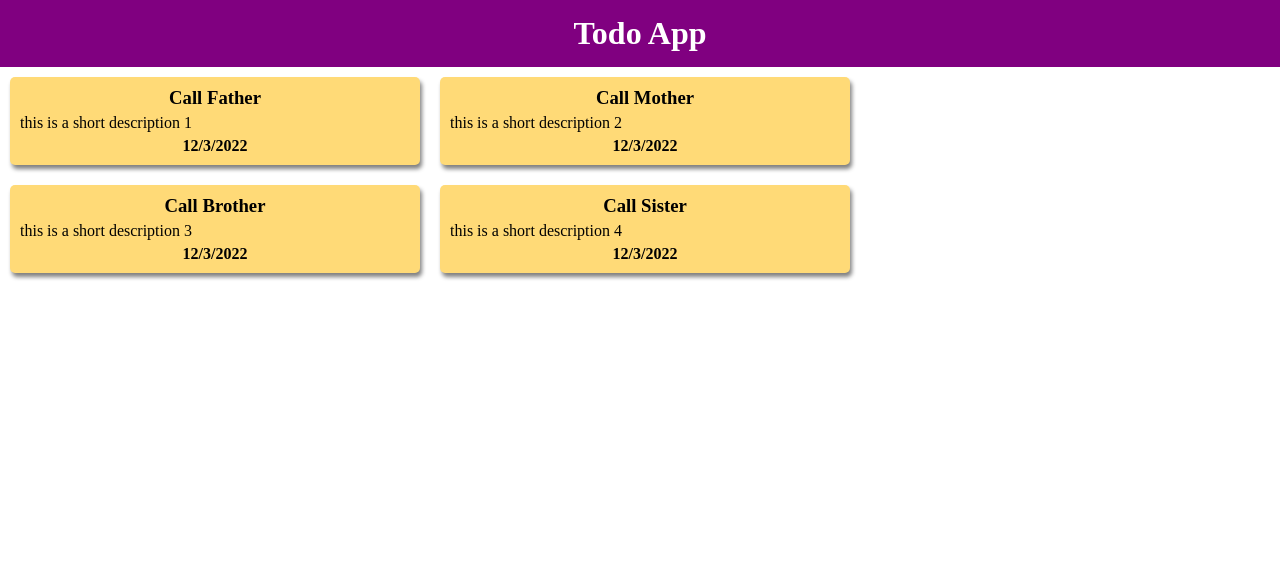
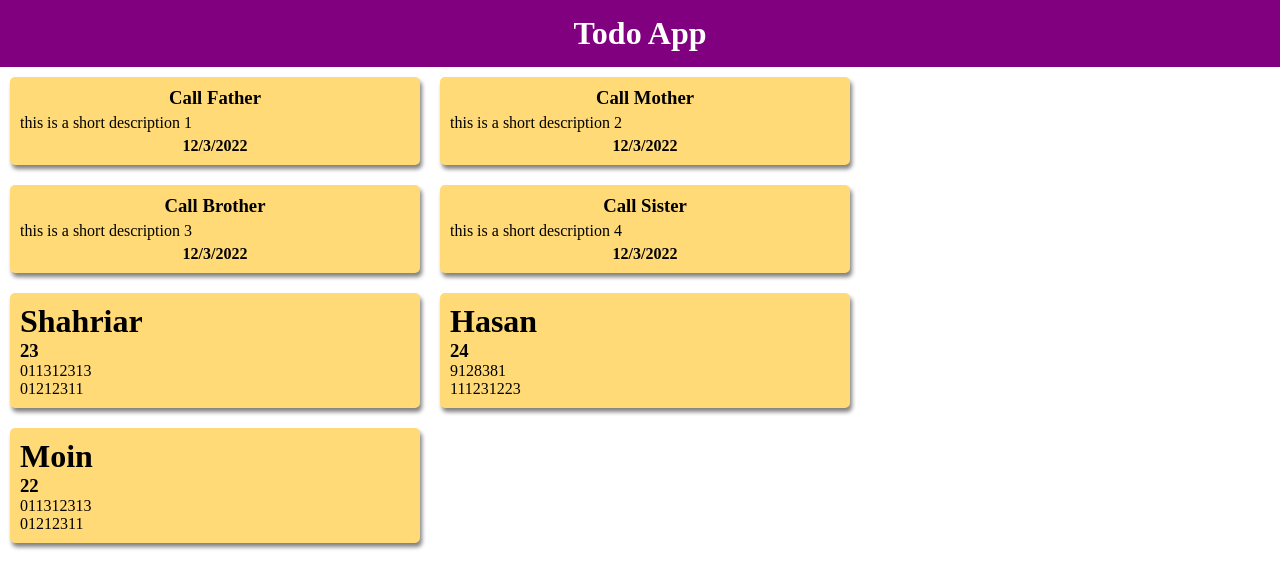
Before and after one commit to Shahriar1212/React-Learning, a React (Create React App) app in the folder my-app/: page / in a window 1280 px wide. Shown: the top 588 px of the page. Built offline with nearby package versions, Linux system fonts and the light colour scheme.

Commit message:
nested mapping

```diff
--- a/my-app/src/App.js
+++ b/my-app/src/App.js
@@ -1,6 +1,7 @@
 import React from 'react'
 import Card from './components/Card'
 import Data from './data.json'
+import Data1 from './data1.json'
 
 
 function App(){
@@ -17,7 +18,16 @@ function App(){
         <h1 className='headingStyle'>Todo App</h1>
 
         {Data.map((item,index) => <Card key={index} titleText = {item.title} descText={item.desc}/>)}
-
+        {Data1.map((item,index) => <div key={index} className="card">
+            <h1>{item.name}</h1>
+            <h3>{item.age}</h3>
+            {
+              item.phone.map((phone,index) => <div>
+                <p>{phone.home}</p>
+                <p>{phone.office}</p>
+              </div>)
+            }
+        </div>)}
         {/* <Card titleText = {Data[0].title} descText={Data[0].desc}/>
         <Card titleText = {Data[1].title} descText={Data[1].desc}/>
         <Card titleText = {Data[2].title} descText={Data[2].desc}/>
--- /dev/null
+++ b/my-app/src/data1.json
@@ -0,0 +1,28 @@
+[
+    {
+        "name" : "Shahriar",
+        "age" : "23",
+        "phone" : [
+            {"home" : "011312313"},
+            {"office" : "01212311"}
+        ]
+    },
+
+    {
+        "name" : "Hasan",
+        "age" : "24",
+        "phone" : [
+            {"home" : "9128381"},
+            {"office" : "111231223"}
+        ]
+    },
+
+    {
+        "name" : "Moin",
+        "age" : "22",
+        "phone" : [
+            {"home" : "011312313"},
+            {"office" : "01212311"}
+        ]
+    }
+]
```
